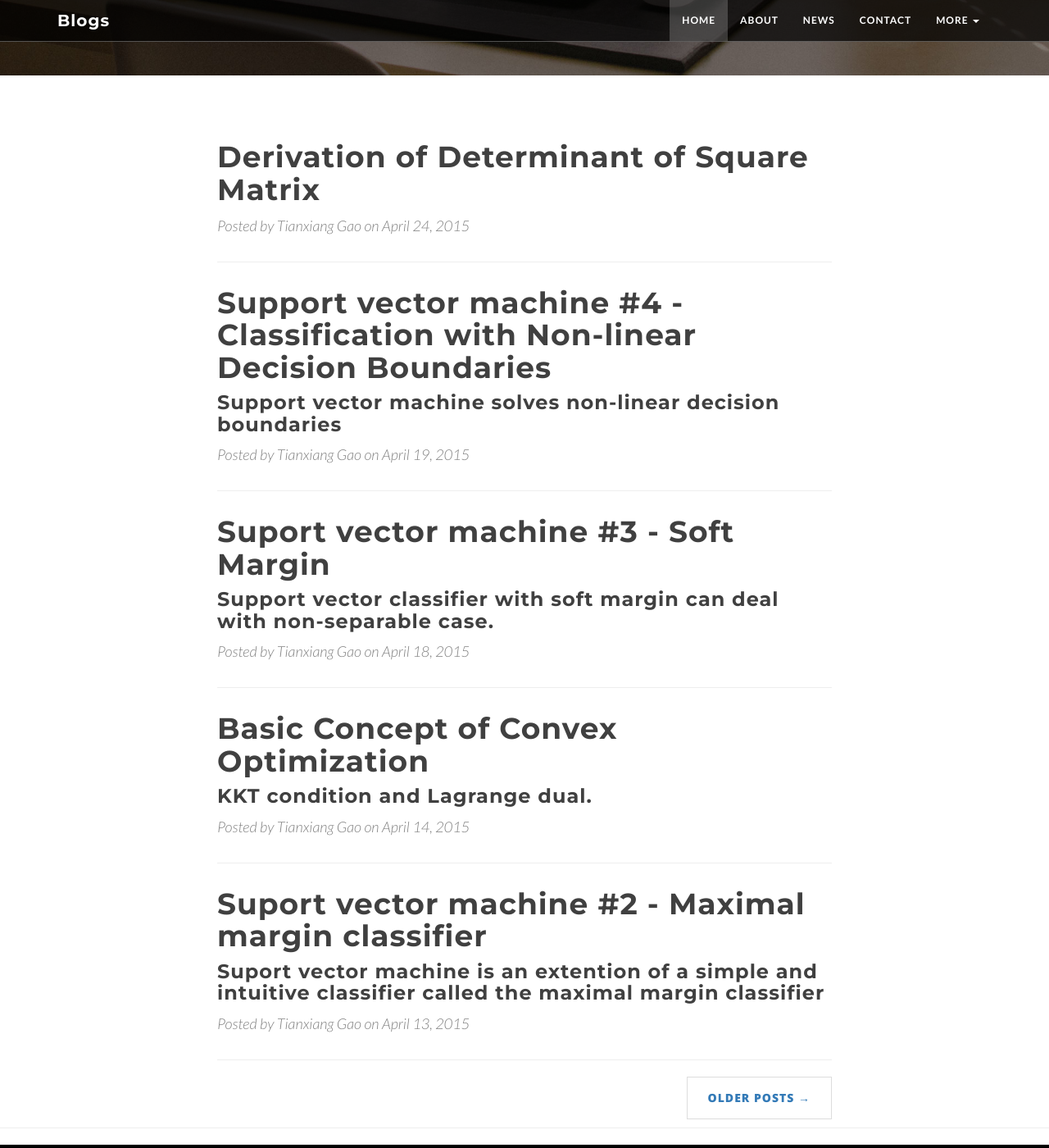
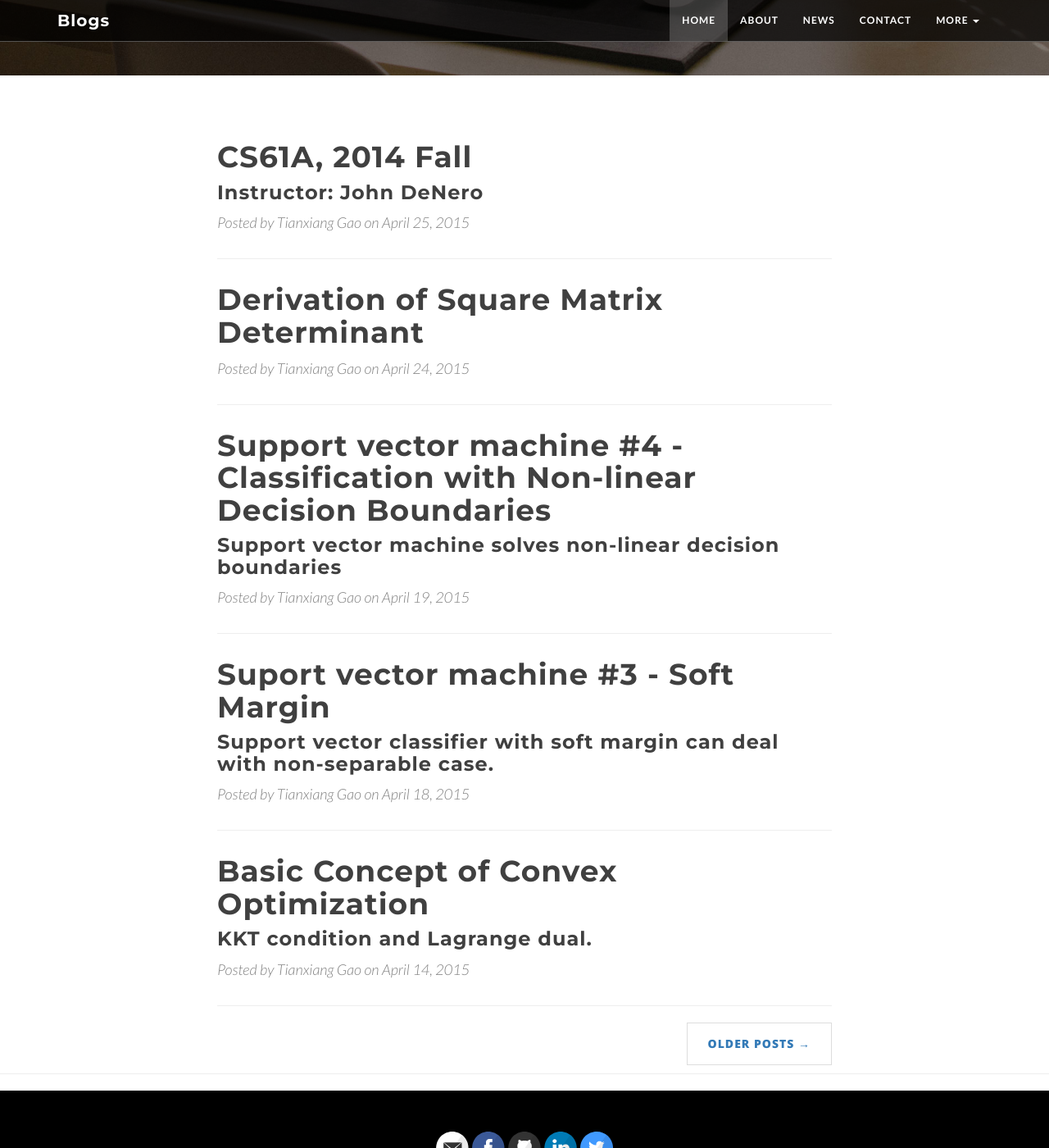
Before and after one commit to xuanix/blogs, a Jekyll site: the page built from index.html, in a window 1280 px wide and 1400 px high, scrolled down 371 px. Shown: the whole window at 82% size. Built offline with Jekyll 4.4.1, drawn with Linux system fonts in a browser that asks for light colours; nearby versions of some CDN libraries; the list of posts is cut into pages by our own code; some of the changed lines change nothing that is shown.

Commit message:
Post blog for CS61A

```diff
--- /dev/null
+++ b/_posts/2015-04-19-cs61a.markdown
@@ -0,0 +1,27 @@
+---
+layout:     post
+title: "CS61A, 2014 Fall"
+subtitle:   "Instructor: John DeNero"
+author: "Tianxiang Gao"
+date: "April 25, 2015"
+header-img: "img/post-bg-02.jpg"
+---
+
+CS61A是CS61系列的第一门课，是其他高阶CS课程的基础，不论对以后的深入学习还是找工作都会很有帮助。引用[Berkely][#1]
+ [CS Division][#2]的官方对[本科生的建议][#3]中说
+
+> #### Basic Programming Skills for Entry Level Employment
+> If you are planning a CS career, you should take at least **CS 61A**, **61B**, and **61C**.
+>
+> There are many levels of sophistication required for different jobs, so whatever you learn will be helpful, but even **having completed CS61ABC is enough for many jobs**.
+
+如果我们再看一下，对CS本专业的<a href="http://www.eecs.berkeley.edu/csugrad/freshman-samples.pdf" target="_blank">Sample Class Schedule</a>会发现，请按三个学期一定要上完这三门课。综上，足见CS61三门课的重要性。因此，我们打算利用暑期的时间按顺序学习这三门课。
+
+第一门课是CS61A，我们选择上2014Fall的课程，我对原资料进行了筛选，并且重现规划了Calendar，大家可以去我做的[CS61A](#4)的网页查询课程的进度和相关资料。当然也可以去[CS61A/fall14](http://www-inst.eecs.berkeley.edu/~cs61a/fa14/about.html)的官网去看全部的资料。注意，官网上，每个lecture被切割成了5个10分钟的小段，并被放到了YouTube上。我在Berkely的webcast上，找到了[50分钟的版本](http://webcast.berkeley.edu/playlist#c,d,Computer_Science,-XXv-cvA_iDbsAvTYyJnMkObr12IIkyg)，但也是在YouTube上的。对于国内的不能上YouTube的同学，请到去我的[CS61A](#4)去下载50分钟lecture的相关视频。
+
+最后，这是我第一次领课，没有什么经验，大家有任何经验或者建议，可以在下面留言，或者到我在[一亩三分地](http://www.1point3acres.com/bbs/thread-132595-1-1.html)的帖子里留言，谢谢。
+
+[#1]:http://www.berkeley.edu/
+[#2]:http://www.cs.berkeley.edu/
+[#3]:http://www.eecs.berkeley.edu/csugrad/index.shtml
+[#4]:http://gaotx.com/cs61a
--- a/_posts/2015-04-19-derivative-determinant.markdown
+++ b/_posts/2015-04-19-derivative-determinant.markdown
@@ -1,6 +1,6 @@
 ---
 layout:     post
-title: "Derivation of Determinant of Square Matrix"
+title: "Derivation of Square Matrix Determinant"
 subtitle:   ""
 author: "Tianxiang Gao"
 date: "April 24, 2015"
```
Also changed, not shown: 1 other file.
